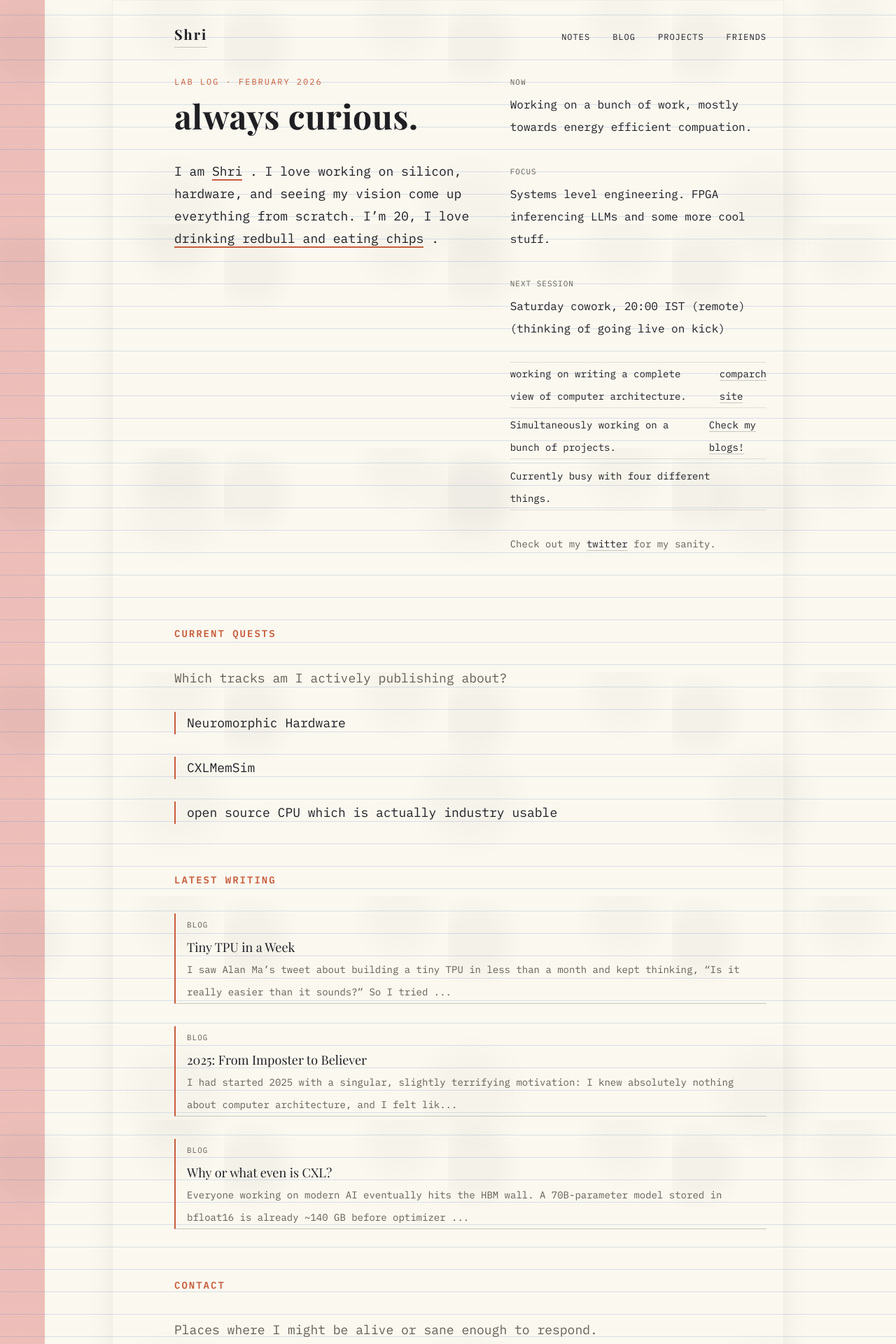
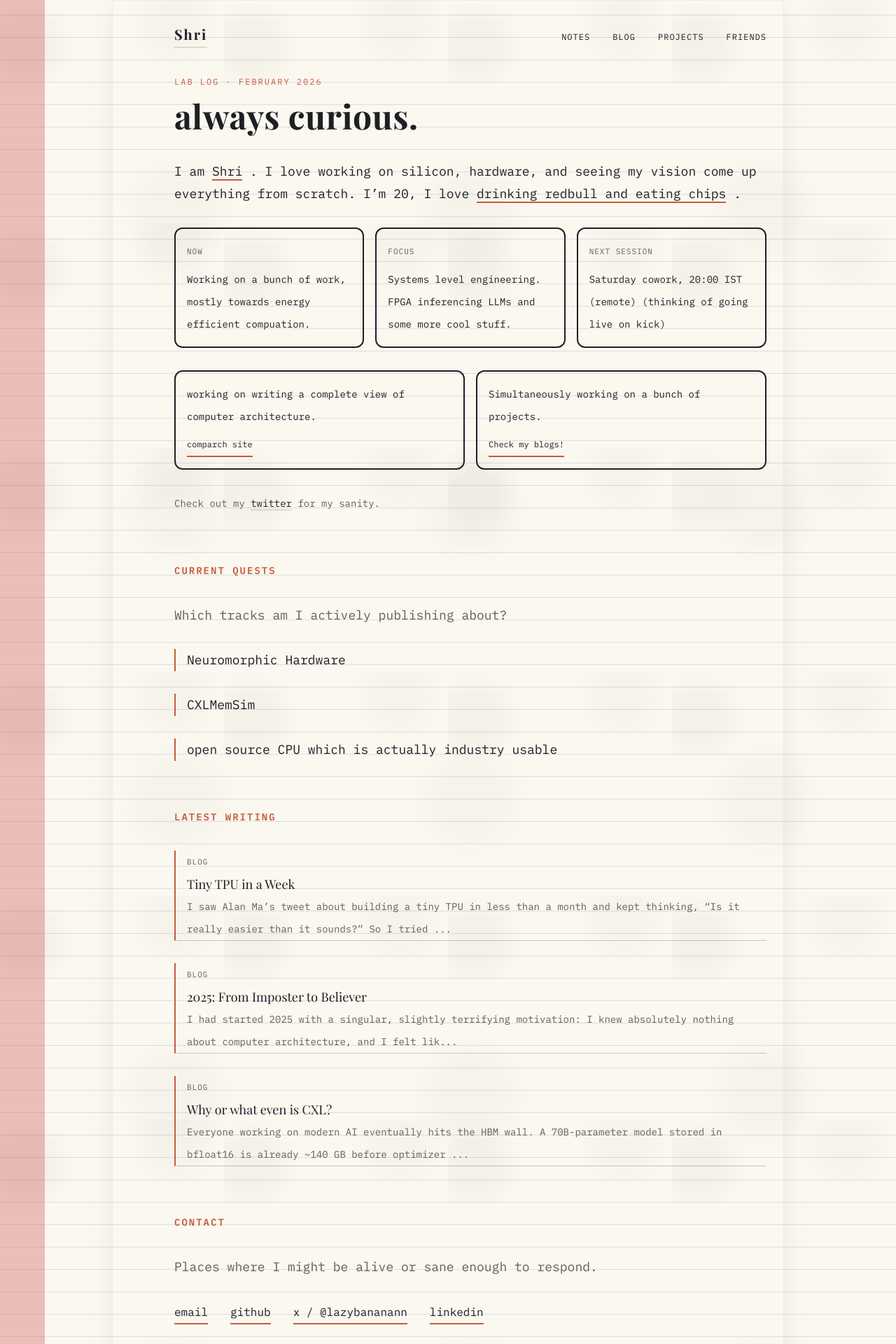
Before and after one commit to 5iri/5iri.github.io, a Jekyll site: the page built from README.md, in a window 1280 px wide. Shown: the top 1920 px of the page at 70% size. Built offline with Jekyll 4.4.1, drawn with Linux system fonts in a browser that asks for light colours.

Commit message:
incremental change 2

```diff
--- a/README.md
+++ b/README.md
@@ -6,8 +6,6 @@ nav_order: 1
 ---
 
 <section class="hero reveal" data-parallax="0.02" style="margin: 1.5rem 0;">
-  <div class="hero-grid">
-    <div>
       <span class="hero-tag mono">lab log · February 2026</span>
       <h1>always curious.</h1>
       <p class="hero-lede">I am
@@ -25,31 +23,32 @@ nav_order: 1
           </span>
         </span>.
       </p>
-    </div>
 
-    <div>
-      <dl class="hero-meta">
-        <div>
-          <dt>Now</dt>
-          <dd>Working on a bunch of work, mostly towards energy efficient compuation.</dd>
+      <div class="hero-bubbles">
+        <div class="hero-bubble">
+          <div class="hero-bubble-label">NOW</div>
+          <div class="hero-bubble-text">Working on a bunch of work, mostly towards energy efficient compuation.</div>
         </div>
-        <div>
-          <dt>Focus</dt>
-          <dd>Systems level engineering. FPGA inferencing LLMs and some more cool stuff.</dd>
+        <div class="hero-bubble">
+          <div class="hero-bubble-label">FOCUS</div>
+          <div class="hero-bubble-text">Systems level engineering. FPGA inferencing LLMs and some more cool stuff.</div>
         </div>
-        <div>
-          <dt>Next session</dt>
-          <dd>Saturday cowork, 20:00 IST (remote) (thinking of going live on kick)</dd>
+        <div class="hero-bubble">
+          <div class="hero-bubble-label">NEXT SESSION</div>
+          <div class="hero-bubble-text">Saturday cowork, 20:00 IST (remote) (thinking of going live on kick)</div>
         </div>
-      </dl>
-      <ul class="hero-list">
-        <li><span> working on writing a complete view of computer architecture.</span><span><a href="https://comparch.5iri.me">comparch site</a></span></li>
-        <li><span>Simultaneously working on a bunch of projects. </span><span><a href="/blog">Check my blogs!</a></span></li>
-        <li><span>Currently busy with four different things.</span><span></span></li>
-      </ul>
+      </div>
+      <div class="hero-bubbles hero-bubbles-secondary">
+        <div class="hero-bubble hero-bubble-link">
+          <div class="hero-bubble-text">working on writing a complete view of computer architecture.</div>
+          <a href="https://comparch.5iri.me">comparch site</a>
+        </div>
+        <div class="hero-bubble hero-bubble-link">
+          <div class="hero-bubble-text">Simultaneously working on a bunch of projects.</div>
+          <a href="/blog">Check my blogs!</a>
+        </div>
+      </div>
       <p class="hero-note">Check out my <a href="/twitter"> twitter</a> for my sanity.</p>
-    </div>
-  </div>
 </section>
 
 <section class="section reveal">
--- a/assets/css/socratica.css
+++ b/assets/css/socratica.css
@@ -108,7 +108,7 @@ a:hover { color: var(--accent); border-color: var(--accent); }
 .hero-grid {
   display: grid;
   gap: var(--grid);
-  grid-template-columns: 1.1fr .9fr;
+  grid-template-columns: 3fr 4fr;
 }
 @media(max-width: 860px) { .hero-grid { grid-template-columns: 1fr; } }
 
@@ -182,6 +182,51 @@ a:hover { color: var(--accent); border-color: var(--accent); }
   font-size: 14px;
   color: var(--muted);
   line-height: var(--grid);
+}
+
+/* Hero bubbles */
+.hero-bubbles {
+  display: flex;
+  flex-wrap: wrap;
+  gap: calc(var(--grid) / 2);
+  margin: var(--grid) 0;
+}
+
+.hero-bubble {
+  flex: 1 1 0;
+  min-width: 160px;
+  max-width: none;
+  padding: 16px;
+  border: 2px solid var(--border);
+  background: transparent;
+  border-radius: 12px;
+}
+
+.hero-bubble-label {
+  font-size: 11px;
+  text-transform: uppercase;
+  letter-spacing: 1px;
+  color: var(--muted);
+  margin-bottom: calc(var(--grid) / 4);
+  line-height: var(--grid);
+}
+
+.hero-bubble-text {
+  font-size: 14px;
+  line-height: var(--grid);
+}
+
+.hero-bubble-link {
+  display: flex;
+  flex-direction: column;
+  justify-content: space-between;
+}
+
+.hero-bubble-link a {
+  margin-top: calc(var(--grid) / 4);
+  font-size: 12px;
+  border-bottom: 2px solid var(--accent);
+  align-self: flex-start;
 }
 
 /* Sections */
```
